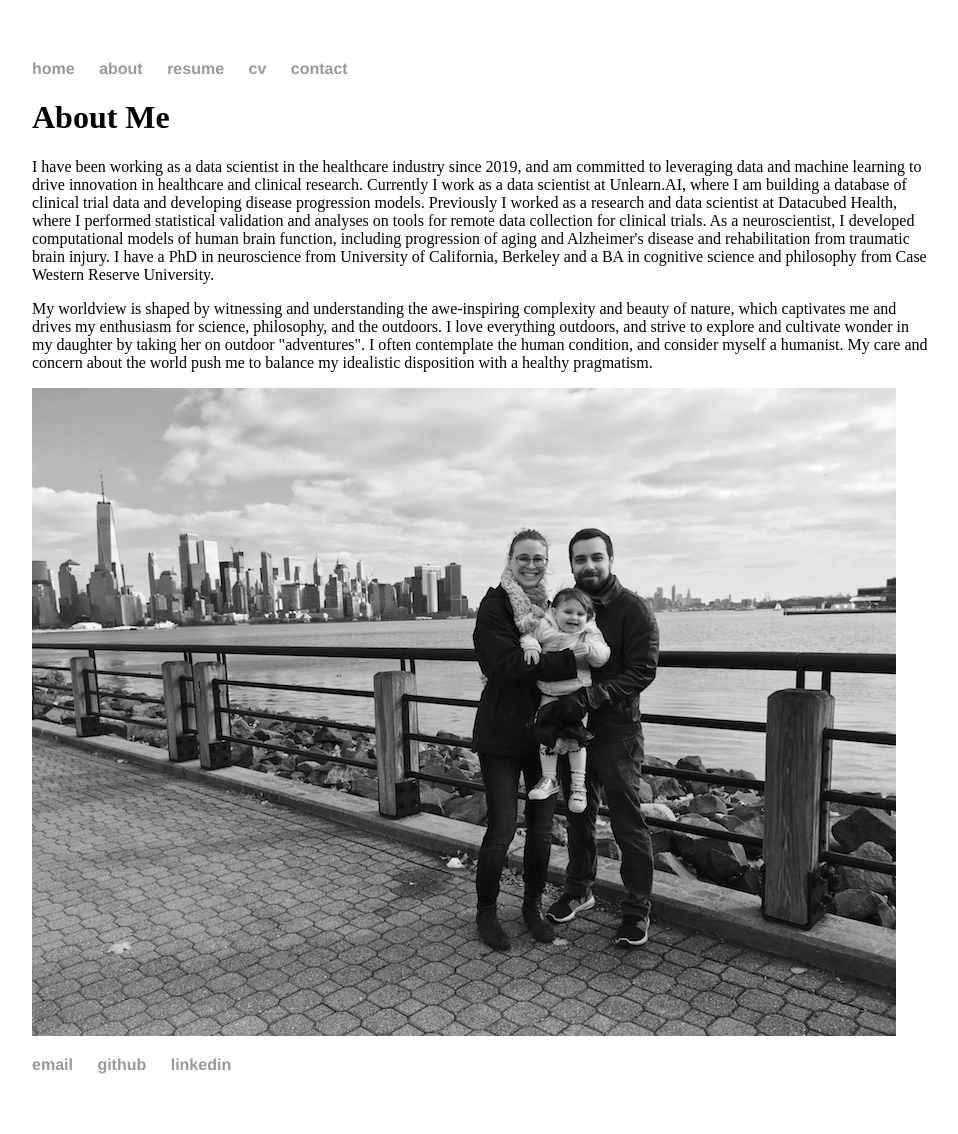
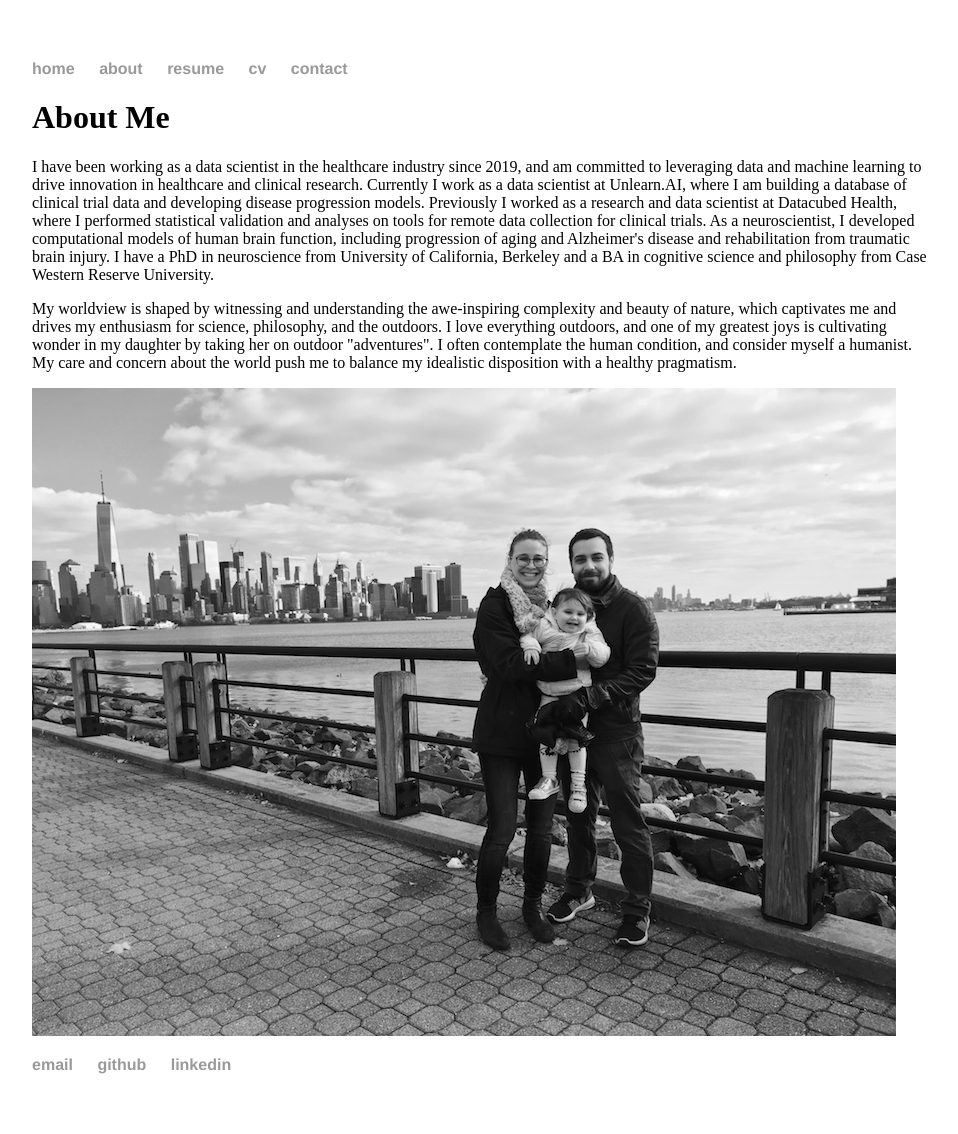
Before and after one commit to klbegany/klarnemann.github.io, a Jekyll site: the page built from about/index.html, in a window 1280 px wide. Shown: the whole page, without its empty margins (160-1118 px from the left). Built offline with Jekyll 4.4.1, drawn with Linux system fonts in a browser that asks for light colours.

Commit message:
refine about me

```diff
--- a/about/index.html
+++ b/about/index.html
@@ -5,7 +5,7 @@ title: About Me
 <div class="blurb">
 	<h1>About Me</h1>
 	<p>I have been working as a data scientist in the healthcare industry since 2019, and am committed to leveraging data and machine learning to drive innovation in healthcare and clinical research. Currently I work as a data scientist at Unlearn.AI, where I am building a database of clinical trial data and developing disease progression models. Previously I worked as a research and data scientist at Datacubed Health, where I performed statistical validation and analyses on tools for remote data collection for clinical trials. As a neuroscientist, I developed computational models of human brain function, including progression of aging and Alzheimer's disease and rehabilitation from traumatic brain injury. I have a PhD in neuroscience from University of California, Berkeley and a BA in cognitive science and philosophy from Case Western Reserve University.</p>
-	<p>My worldview is shaped by witnessing and understanding the awe-inspiring complexity and beauty of nature, which captivates me and drives my enthusiasm for science, philosophy, and the outdoors. I love everything outdoors, and strive to explore and cultivate wonder in my daughter by taking her on outdoor "adventures". I often contemplate the human condition, and consider myself a humanist. My care and concern about the world push me to balance my idealistic disposition with a healthy pragmatism.</p>
+	<p>My worldview is shaped by witnessing and understanding the awe-inspiring complexity and beauty of nature, which captivates me and drives my enthusiasm for science, philosophy, and the outdoors. I love everything outdoors, and one of my greatest joys is cultivating wonder in my daughter by taking her on outdoor "adventures". I often contemplate the human condition, and consider myself a humanist. My care and concern about the world push me to balance my idealistic disposition with a healthy pragmatism.</p>
 	<img src="{{ site.url }}/images/family.jpg">
 
 </div><!-- /.blurb -->
```
